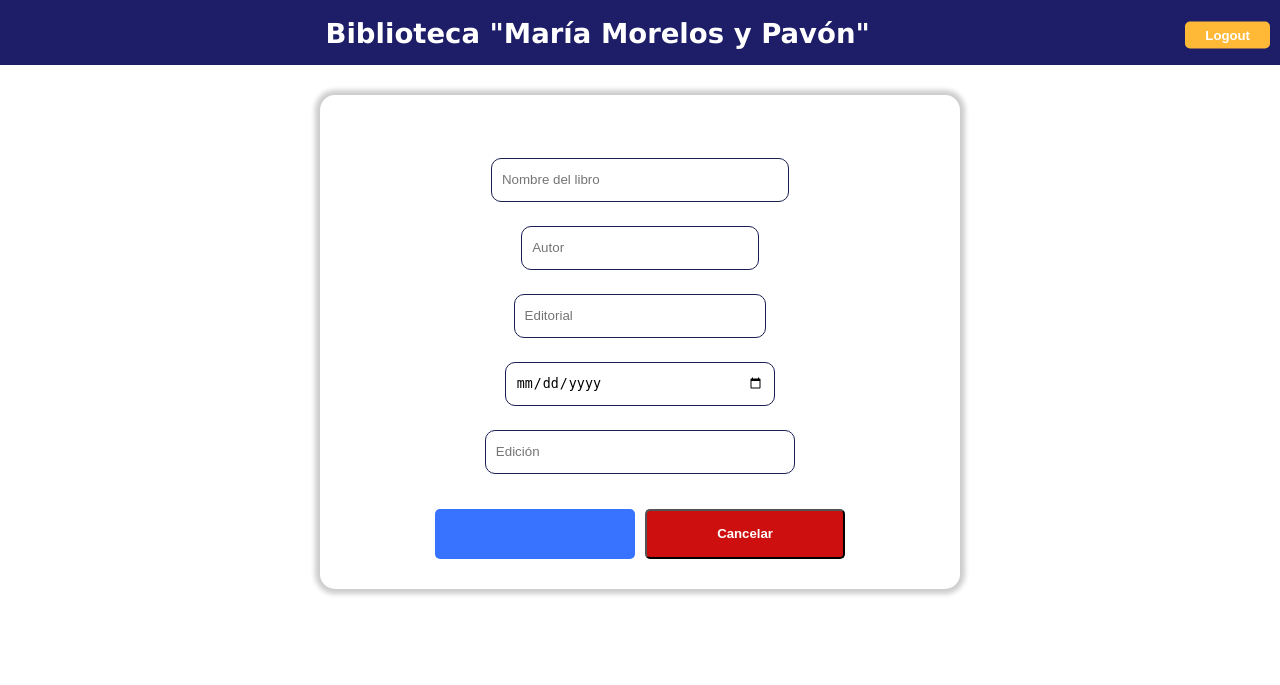
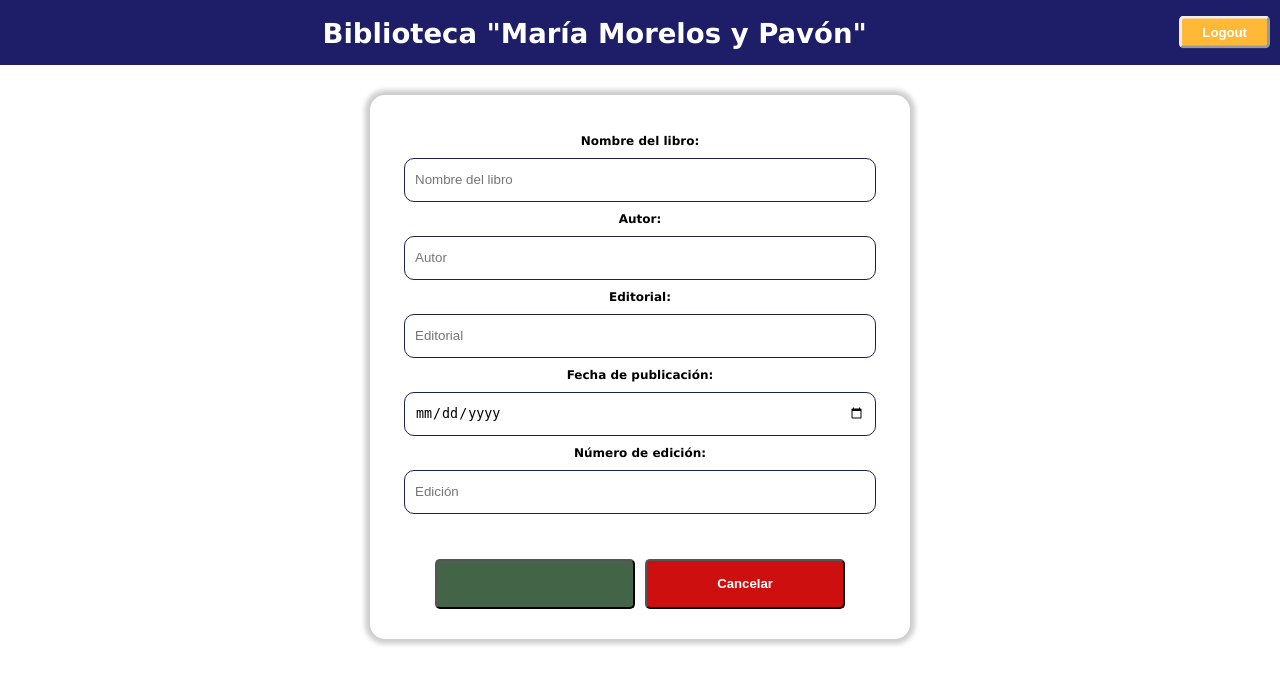
Before and after one commit to Gustavo1103011/pruebas, a PHP site: template CRUD/src/views/libros/form.php in a window 1280 px wide. Shown: the top 685 px of the page. Run offline with PHP 8.4, Linux system fonts and the light colour scheme; the template is opened without the code that fills it, so the values that code supplies are empty.

Commit message:
Estilos terminados. Rutas terminadas.

```diff
--- a/CRUD/assets/css/estilos.css
+++ b/CRUD/assets/css/estilos.css
@@ -96,7 +97,7 @@ table td a{
 }
 
 .card-formulario{
-    width: 60rem;
+    width: 50rem;
     margin: 3rem;
     padding: 2rem;
     background: #ffffff;
@@ -161,6 +147,14 @@ table td a{
 }
 
 .campos{
+    width: 100%;
+    margin-bottom: 10px;
+    display: flex;
+    flex-direction: column;
+    align-items: center; /* Centro los elementos horizontalmente */
+}
+
+.campo{
     width: 100%;
     margin-bottom: 10px;
     display: flex;
@@ -204,10 +199,30 @@ table td a{
     border-radius: 5px;
     background: #ce0f28;
     color: white;
+    border-style:outset;
 }
 .boton-eliminar:hover{
     background: #ce0f29c3;
 }
+.boton-agregar{
+    display: block;
+    font-size: 1.1em;
+    padding: 6px 20px;
+    border-radius: 5px;
+    background: #2c76d6;
+    color: white;
+    text-decoration: none;
+    font-weight: bold;
+    border-style:outset;
+}
+.boton-agregar:hover{
+    background: #2c76d6b5;
+}
+
+.boton-registro{
+    color: #1e1e68 ;
+}
+
 button[type=submit],
 button[type=button] {
     text-align: center;
@@ -219,9 +234,8 @@ button[type=button] {
     cursor: pointer;
 }
 
-button[type=button].boton-cancelar,
-button[type=submit].boton-agregar,
-button[type=submit].boton-buscar {
+button[type=submit].boton-agregarAceptar,
+button[type=button].boton-cancelar {
     width: 200px;
     height: 50px;
 }
@@ -251,20 +265,13 @@ button[type=button].boton-cancelarUser{
     font-weight: bold;
 }
 
-.boton-agregar {
-    position: relative;
-    top: 25%;
-    font-weight: bold;
-    padding: 10px 20px;
-    background-color: #3773ff;
-    color: rgb(255, 255, 255);
-    border: none;
-    border-radius: 4px;
-    text-decoration: none;
+.boton-agregarAceptar {
+    background: #436446;
+    color: white;
 }
 
-.boton-agregar:hover {
-    background: #3773ff8b;
+.boton-agregarAceptar:hover {
+    background: #436446aa;
 }
 
 .boton-buscar {
@@ -284,6 +291,7 @@ button[type=button].boton-cancelarUser{
     color: black;
     border: none;
     border-radius: 4px;
+    border-style:outset;
 }
 
 .boton-logout:hover {
--- a/CRUD/index.php
+++ b/CRUD/index.php
@@ -36,6 +36,6 @@ if(isset($_SESSION['usuario'])) {
     include(VIEWS . '/inc/footer.php');
 } else {
     // Si el usuario no está autenticado, redirigir al formulario de inicio de sesión
-    header("Location: src/views/login.php");
+    header("Location: /pruebas/CRUD/src/views/login.php");
     exit();
 }
--- a/CRUD/src/utils/config.php
+++ b/CRUD/src/utils/config.php
@@ -5,7 +5,7 @@ define('MODELS', APP.'/models');
 define('VIEWS', APP.'/views');
 
 //datos de conexion
-define('DBHOST', 'localhost:3307');
+define('DBHOST', 'localhost:3306');
 define('DBCHARSET', 'utf8mb4');
 define('DBNAME', 'libros'); // Asegúrate de que esta base de datos exista
 define('DBUSER', 'root');
--- a/CRUD/src/views/libros/form.php
+++ b/CRUD/src/views/libros/form.php
@@ -2,27 +2,27 @@
     <h2 class ="titulo"><?php echo $respuesta['form']['title']; ?> </h2>
     <form class="campos" method="post" action="<?php echo $respuesta['form']['action'];?>" enctype="multipart/form-data">
         <div class="campo">
-            <label  for="nombre">Nombre del libro: </label>
+            <label class="label-login"  for="nombre">Nombre del libro: </label>
             <input  class="input-formulario" type="text" name="nombre" id="nombre" placeholder="Nombre del libro" value="<?php echo isset($respuesta['form']['values']) ? $respuesta['form']['values']->getNombre() : ''; ?>" autocomplete="off" required>
         </div>
         <div class="campo">
-            <label for="autor">Autor: </label>
+            <label class="label-login" for="autor">Autor: </label>
             <input class="input-formulario" type="text" name="autor" id="autor" placeholder="Autor" value="<?php echo isset($respuesta['form']['values']) ? $respuesta['form']['values']->getAutor() : ''; ?>" autocomplete="off" required>
         </div>
         <div class="campo">
-            <label for="editorial">Editorial: </label>
+            <label class="label-login" for="editorial">Editorial: </label>
             <input class="input-formulario" type="text" name="editorial" id="editorial" placeholder="Editorial" value="<?php echo isset($respuesta['form']['values']) ? $respuesta['form']['values']->getEditorial() : ''; ?>" autocomplete="off" required>
         </div>
         <div class="campo">
-            <label for="fecha">Fecha de publicación: </label>
+            <label class="label-login" for="fecha">Fecha de publicación: </label>
             <input  class="input-formulario" type="date" name="fecha" id="fecha" placeholder="Fecha de publicación" value="<?php echo isset($respuesta['form']['values']) ? $respuesta['form']['values']->getFecha() : ''; ?>" autocomplete="off" required>
         </div>
         <div class="campo">
-            <label for="edicion">Número de edición: </label>
+            <label class="label-login" for="edicion">Número de edición: </label>
             <input class="input-formulario" type="text" name="edicion" id="edicion" placeholder="Edición" value="<?php echo isset($respuesta['form']['values']) ? $respuesta['form']['values']->getEdicion() : ''; ?>" autocomplete="off" required>
         </div>
         <div class="buttons">
-            <button class="boton-agregar" type="submit"><?php echo $respuesta['form']['button']; ?></button>
+            <button class="boton-agregarAceptar" type="submit"><?php echo $respuesta['form']['button']; ?></button>
             <button class="boton-cancelar" type="button" onclick="location.href='/pruebas/CRUD/libros'">Cancelar</button>
         </div>
     </form>
--- a/CRUD/src/views/login.php
+++ b/CRUD/src/views/login.php
@@ -27,7 +27,7 @@
                     <input class="input-login" type="password" id="password" name="password" required><br><br>
                 </div>
                 <button class="boton-login" type="submit">Ingresar</button><br><br>
-                <a href="/pruebas/CRUD/src/views/usuarios.php" >Registrarse</a>
+                <a class="boton-registro" href="/pruebas/CRUD/src/views/usuarios.php" >Registrarse</a>
             </form>
         </div>
     </main>
```
Also changed, not shown: other parts of CRUD/assets/css/estilos.css (+7 -19 lines).
